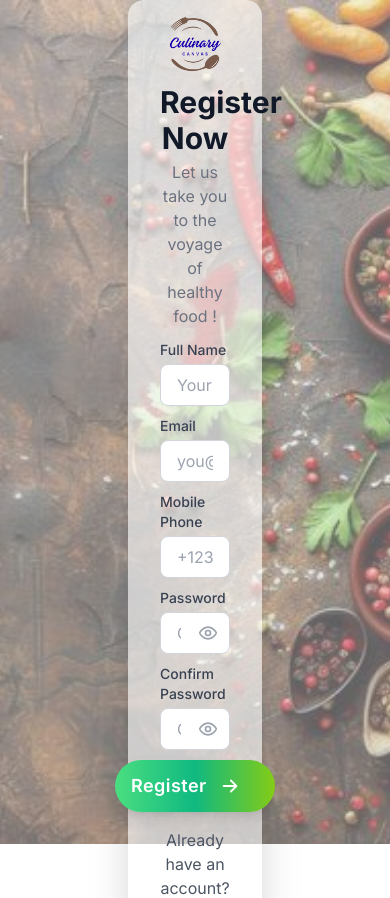
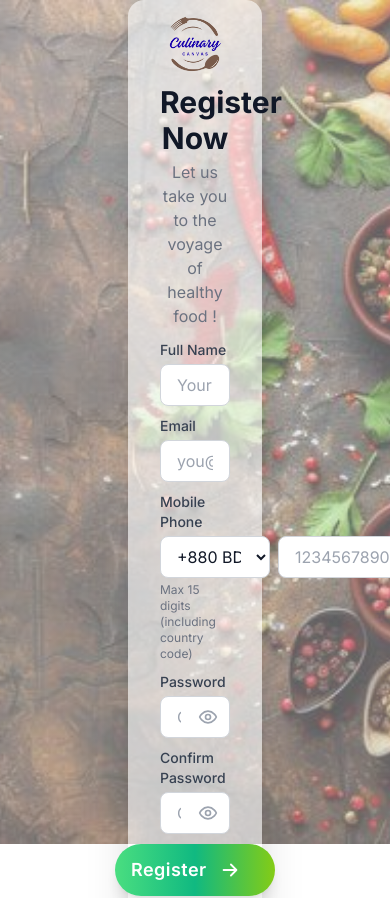
Before and after one commit to uzicodes/Culinary-Canvas, a Next.js app: page /register in a window 390 px wide. Shown: the top 898 px of the page. Built offline with nearby package versions, Linux system fonts and the light colour scheme.

Commit message:
added country code in the mobile number input & also given 15 digits max validation for the input including country code

```diff
--- a/src/app/register/page.tsx
+++ b/src/app/register/page.tsx
@@ -6,13 +6,40 @@ import Link from "next/link";
 export default function RegisterPage() {
     const [showPassword, setShowPassword] = useState(false);
     const [showConfirmPassword, setShowConfirmPassword] = useState(false);
+    const [countryCode, setCountryCode] = useState("+880");
     const [form, setForm] = useState({ name: "", email: "", phone: "", password: "", confirmPassword: "" });
     const [loading, setLoading] = useState(false);
     const [error, setError] = useState("");
     const [success, setSuccess] = useState("");
 
+    // Popular country codes
+    const countryCodes = [
+        { code: "+880", country: "BD" },
+        { code: "+1", country: "US/CA" },
+        { code: "+44", country: "UK" },
+        { code: "+91", country: "IN" },
+        { code: "+86", country: "CN" },
+        { code: "+81", country: "JP" },
+        { code: "+49", country: "DE" },
+        { code: "+33", country: "FR" },
+        { code: "+61", country: "AU" },
+        { code: "+971", country: "AE" },
+        { code: "+966", country: "SA" },
+        { code: "+92", country: "PK" },
+    ];
+
     const handleChange = (e: React.ChangeEvent<HTMLInputElement>) => {
         setForm({ ...form, [e.target.id]: e.target.value });
+    };
+
+    const handlePhoneChange = (e: React.ChangeEvent<HTMLInputElement>) => {
+        const value = e.target.value.replace(/\D/g, ""); // Only allow digits
+        const fullPhone = countryCode + value;
+
+        // Validate max length of 15 characters (country code + phone number)
+        if (fullPhone.length <= 15) {
+            setForm({ ...form, phone: value });
+        }
     };
 
     const handleSubmit = async (e: React.FormEvent) => {
@@ -23,12 +50,23 @@ export default function RegisterPage() {
             setError("Passwords do not match");
             return;
         }
+
+        // Validate phone number
+        const fullPhone = countryCode + form.phone;
+        if (fullPhone.length > 15) {
+            setError("Phone number is too long (max 15 digits including country code)");
+            return;
+        }
+        if (form.phone.length < 5) {
+            setError("Phone number is too short");
+            return;
+        }
         setLoading(true);
         try {
             const res = await fetch("/api/register", {
                 method: "POST",
                 headers: { "Content-Type": "application/json" },
-        body: JSON.stringify({ name: form.name, email: form.email, phone: form.phone, password: form.password })
+                body: JSON.stringify({ name: form.name, email: form.email, phone: countryCode + form.phone, password: form.password })
             });
             const data = await res.json();
             if (!res.ok) {
@@ -36,6 +74,7 @@ export default function RegisterPage() {
             } else {
                 setSuccess("Registration successful! You can now log in.");
                 setForm({ name: "", email: "", phone: "", password: "", confirmPassword: "" });
+                setCountryCode("+880");
             }
         } catch (err) {
             setError("Something went wrong. Please try again.");
@@ -98,16 +137,32 @@ export default function RegisterPage() {
                     </div>
                     <div>
                         <label htmlFor="phone" className="block text-sm font-medium text-gray-700 mb-1">Mobile Phone</label>
+                        <div className="flex gap-2">
+                            <select
+                                value={countryCode}
+                                onChange={(e) => setCountryCode(e.target.value)}
+                                className="px-3 py-2 border border-gray-300 rounded-lg focus:ring-2 focus:ring-sky-400 focus:border-sky-400 outline-none transition text-gray-900 bg-white"
+                                style={{ width: '110px' }}
+                            >
+                                {countryCodes.map((item) => (
+                                    <option key={item.code} value={item.code}>
+                                        {item.code} {item.country}
+                                    </option>
+                                ))}
+                            </select>
                             <input
                                 id="phone"
                                 type="tel"
                                 value={form.phone}
-              onChange={handleChange}
+                                onChange={handlePhoneChange}
                                 autoComplete="tel"
                                 required
-              className="w-full px-4 py-2 border border-gray-300 rounded-lg focus:ring-2 focus:ring-sky-400 focus:border-sky-400 outline-none transition placeholder-gray-400 text-gray-900"
-              placeholder="+1234567890"
+                                className="flex-1 px-4 py-2 border border-gray-300 rounded-lg focus:ring-2 focus:ring-sky-400 focus:border-sky-400 outline-none transition placeholder-gray-400 text-gray-900"
+                                placeholder="1234567890"
+                                maxLength={15}
                             />
+                        </div>
+                        <p className="text-xs text-gray-500 mt-1">Max 15 digits (including country code)</p>
                     </div>
                     <div>
                         <label htmlFor="password" className="block text-sm font-medium text-gray-700 mb-1">Password</label>
```
Lines whose indentation alone changed are shown as unchanged.
